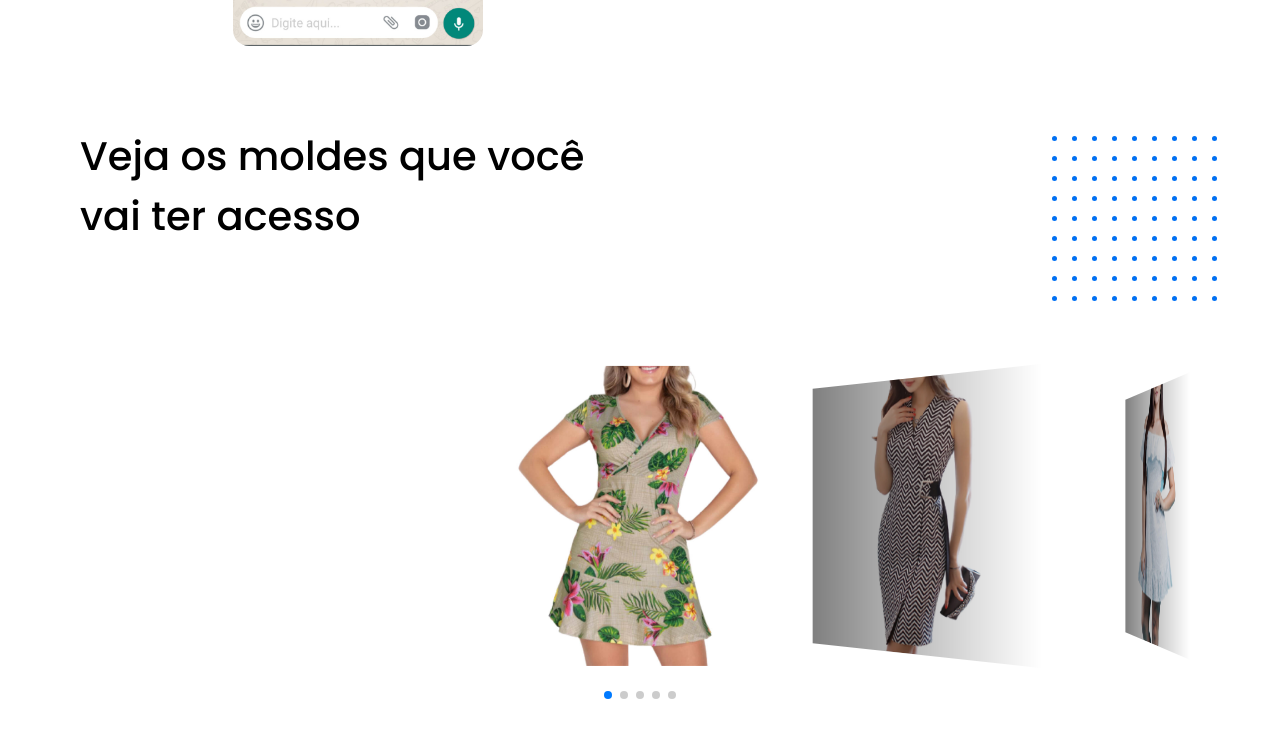
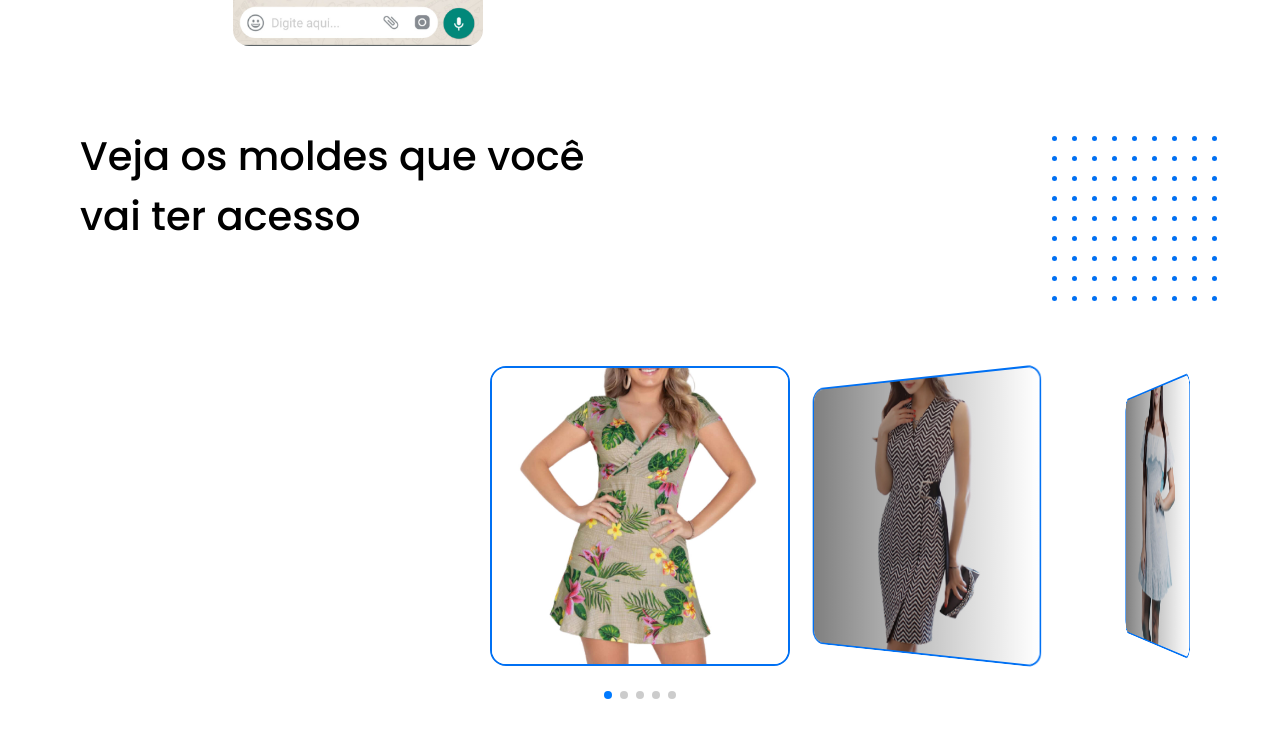
Before and after one commit to josuenm/lp-fabiano-02, a website: page index.html in a window 1280 px wide. Shown: the part 2646-3384 px from the top of the page. Drawn offline with nearby package versions, Linux system fonts and the light colour scheme.

Commit message:
Slides com bordas azul

```diff
--- a/styles.scss
+++ b/styles.scss
@@ -384,6 +384,9 @@ body {
                 background-size: cover;
                 width: 300px;
                 height: 300px;
+                border: 2px solid var(--primary);
+                border-radius: 1rem;
+                overflow: hidden;
 
                 img {
                     display: block;
```
Also changed, not shown: styles.css, 1 other file.
